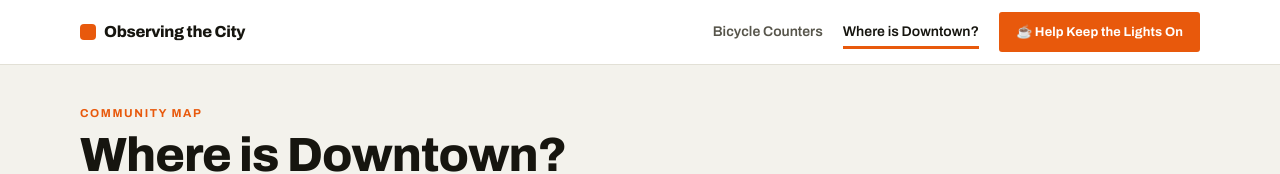
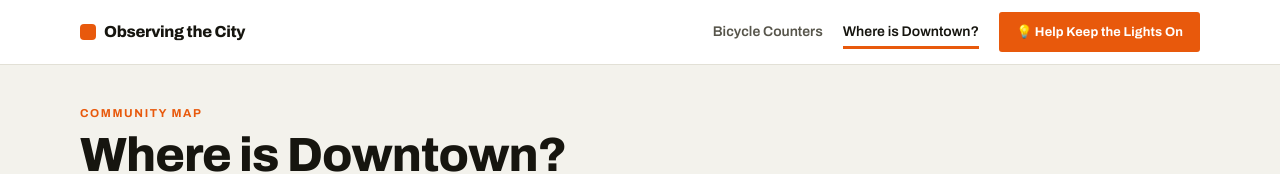
Before and after one commit to IsaacBerman/toronto-bike-counters, a Next.js app: page /downtown-definer in a window 1280 px wide. Shown: the top 174 px of the page. Built offline with nearby package versions, Linux system fonts and the light colour scheme; no server answers; the database is empty.

Commit message:
change emoji

```diff
--- a/app/components/site-header.js
+++ b/app/components/site-header.js
@@ -38,7 +38,7 @@ export default function SiteHeader({ current }) {
             rel="noopener noreferrer"
             className="dd-btn dd-btn-accent"
           >
-            ☕ Help Keep the Lights On
+            💡 Help Keep the Lights On
           </a>
         </nav>
       </div>
```
